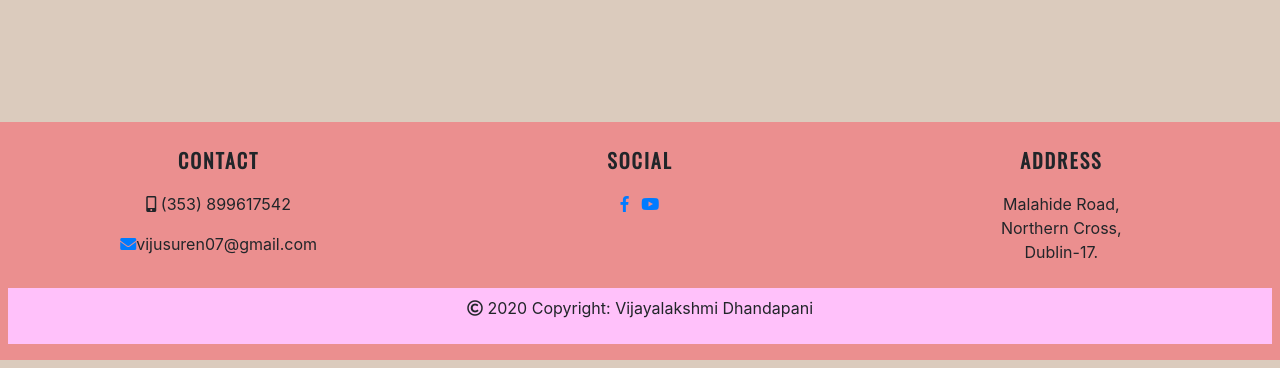
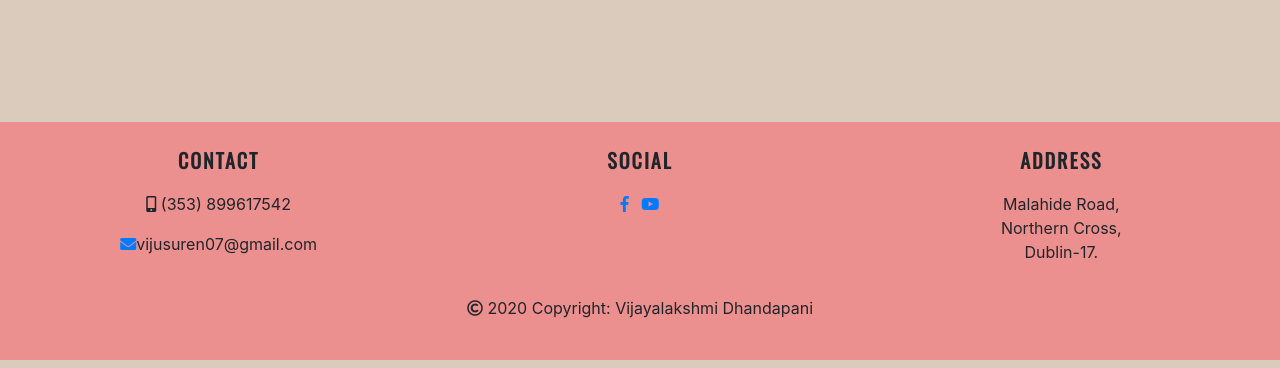
Before and after one commit to Code-Institute-Submissions/vijusuren-my-first-repo1, a plain HTML site: page index.html in a window 1280 px wide. Shown: the part 1865-2233 px from the top of the page. Drawn offline with nearby package versions, Linux system fonts and the light colour scheme.

Commit message:
update footer

```diff
--- a/assets/css/sstyle.css
+++ b/assets/css/sstyle.css
@@ -49,7 +49,7 @@ body{
     background-color: #eb8f8f;
 }
 #copyright {
-    background-color: #ffc1fa
+    background-color: #eb8f8f;
 }
 
 /*--------------------- Colors*/
```
